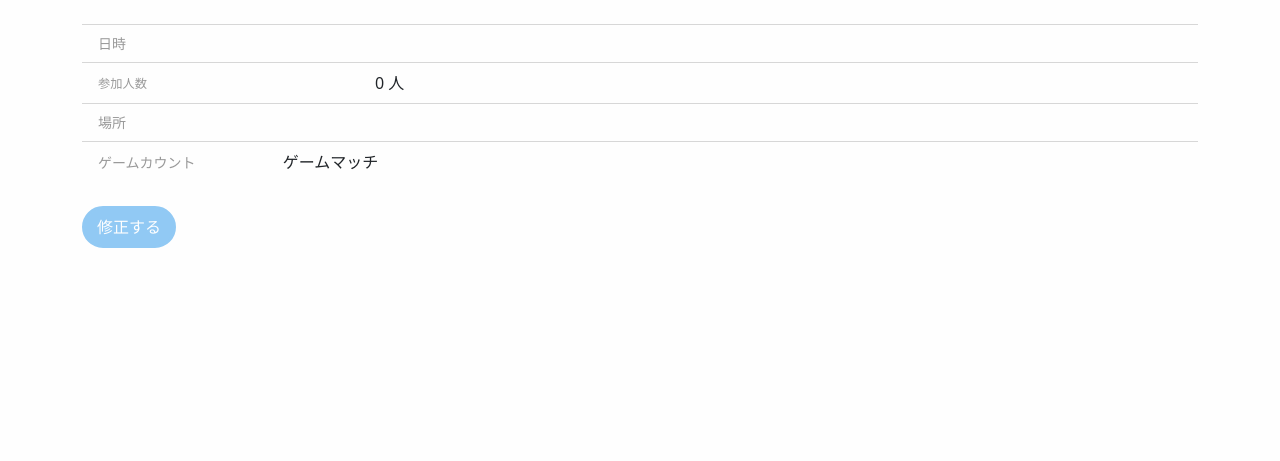
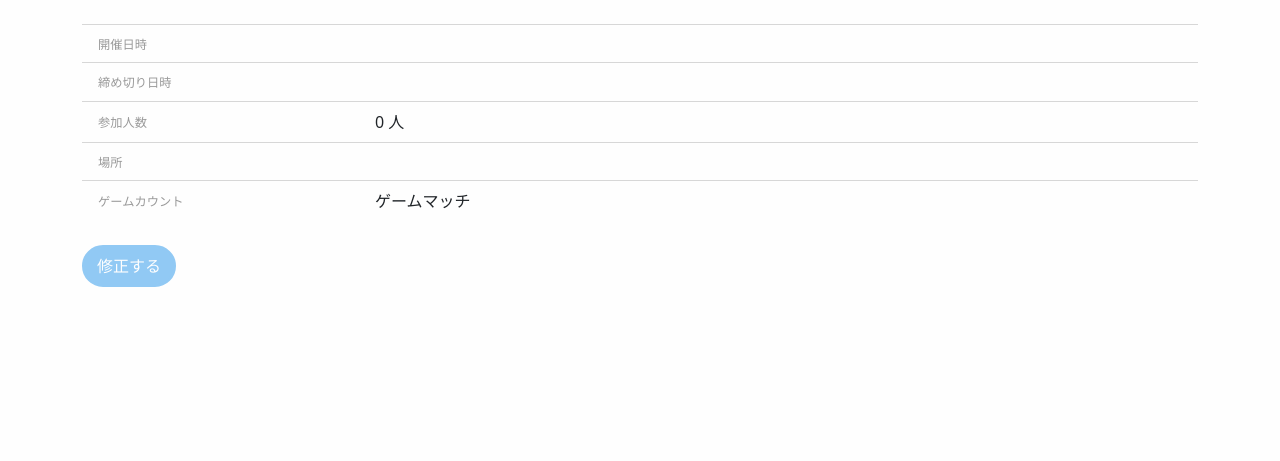
Before and after one commit to onopon/spotto_league, a Flask app: template templates/admin/league/league.html in a window 1280 px wide. Shown: the top 461 px of the page. Run offline with Flask 2, Linux system fonts and the light colour scheme; the template is opened without the code that fills it, so the values that code supplies are empty; parts of the project's set-up code (start-up, migrations or seed data) failed here and were passed over; some libraries are stand-ins or nearby versions.

Commit message:
fix design
Signed-off-by: kiyoto.onozawa <kiyoto.onozawa@mixi.co.jp>

```diff
--- a/static/css/default.css
+++ b/static/css/default.css
@@ -377,7 +377,7 @@ label.invalid {
 
 .btn.update, .btn.register {
   width: 100%;
-  border: 1px solid #6086E5;
+  border: 3px solid #6086E5;
   background: #6086E5;
 }
 
--- a/templates/admin/league/league.html
+++ b/templates/admin/league/league.html
@@ -14,8 +14,14 @@
     </li>
     <li class="list-group-item">
       <div class="row">
-        <div class="col-2 pale-gray small">日時</div>
-        <div class="col-10">{{ league.date_for_display }}</div>
+        <div class="col-3 pale-gray small"><span class="small">開催日時</span></div>
+        <div class="col-9">{{ league.date_for_display }}</div>
+      </div>
+    </li>
+    <li class="list-group-item">
+      <div class="row">
+        <div class="col-3 pale-gray small"><span class="small">締め切り日時</span></div>
+        <div class="col-9 pale-gray">{{ league.join_end_at_for_display }}</div>
       </div>
     </li>
     <li class="list-group-item">
@@ -23,15 +29,15 @@
     </li>
     <li class="list-group-item">
       <div class="row">
-        <div class="col-2 pale-gray small">場所</div>
+        <div class="col-3 pale-gray small"><span class="small">場所</span></div>
         {% set place = league.place %}
-        <div class="col-10"><a href="{{ place.url }}" target="_blank" rel="noopener noreferrer">{{ place.name }}</a></div>
+        <div class="col-9"><a href="{{ place.url }}" target="_blank" rel="noopener noreferrer">{{ place.name }}</a></div>
       </div>
     </li>
     <li class="list-group-item">
       <div class="row align-items-center">
-        <div class="col-2 pale-gray small">ゲームカウント</div>
-        <div class="col-10">{{ league.game_count }} ゲームマッチ</div>
+        <div class="col-3 pale-gray small"><span class="small">ゲームカウント</span></div>
+        <div class="col-9">{{ league.game_count }} ゲームマッチ</div>
       </div>
     </li>
   </ul>
--- a/templates/admin/league/parts/status_recruiting.html
+++ b/templates/admin/league/parts/status_recruiting.html
@@ -53,11 +53,11 @@
     <div class="row justify-content-end mt-4">
       <div class="offset-3 col-9 offset-md-6 col-md-6 col-xl-4 offset-xl-8 align-items-center">
         <div class="row align-items-end">
-          <div class="offset-3 col-3">
+          <div class="col-5">
             <a class='btn back' href='javascript:history.back()'>戻る</a>
           </div>
-          <div class="offset-1 col-5">
-            <button class="btn register btn-default align-items-end">反映</button>
+          <div class="col-7">
+            <button class="btn register btn-default align-items-end">参加者確定</button>
           </div>
         </div>
       </div>
--- a/templates/league/before_session.html
+++ b/templates/league/before_session.html
@@ -46,12 +46,14 @@
     <div class="offset-2 col-8 offset-lg-5 col-lg-2">
       <form method="post">
         <input type="hidden" name="league_id" value="{{ league.id }}">
+        {% if league.is_status_recruiting() %}
         {% if is_wanted_join %}
         <input type="hidden" name="status_join" value=0>
         <button class="btn cancel">キャンセルする</button>
         {% else %}
         <input type="hidden" name="status_join" value=1>
         <button class="btn join {{ btn_disabled }}">参加表明する</button>
+        {% endif %}
         {% endif %}
       </form>
     </div>
```
Also changed, not shown: templates/league.html (+7 -1 lines).
